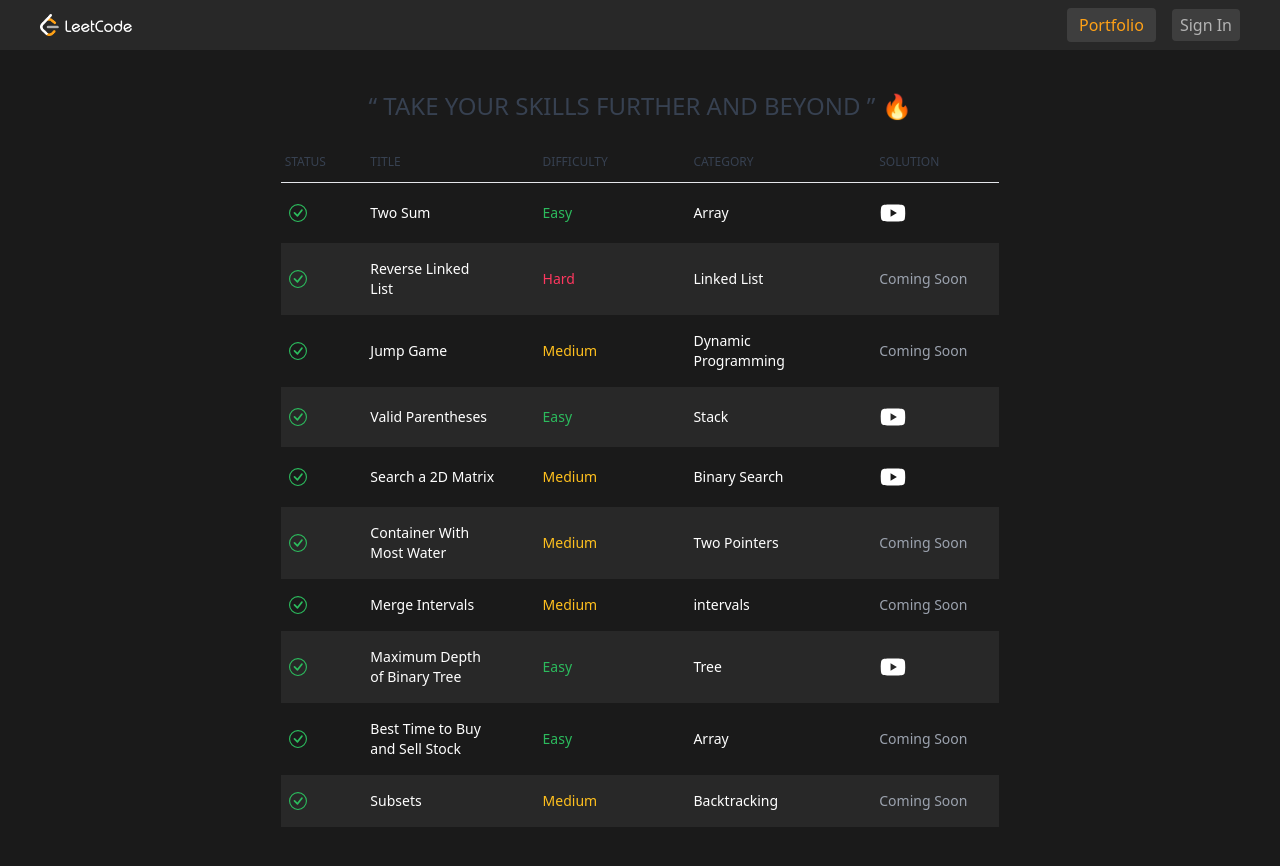
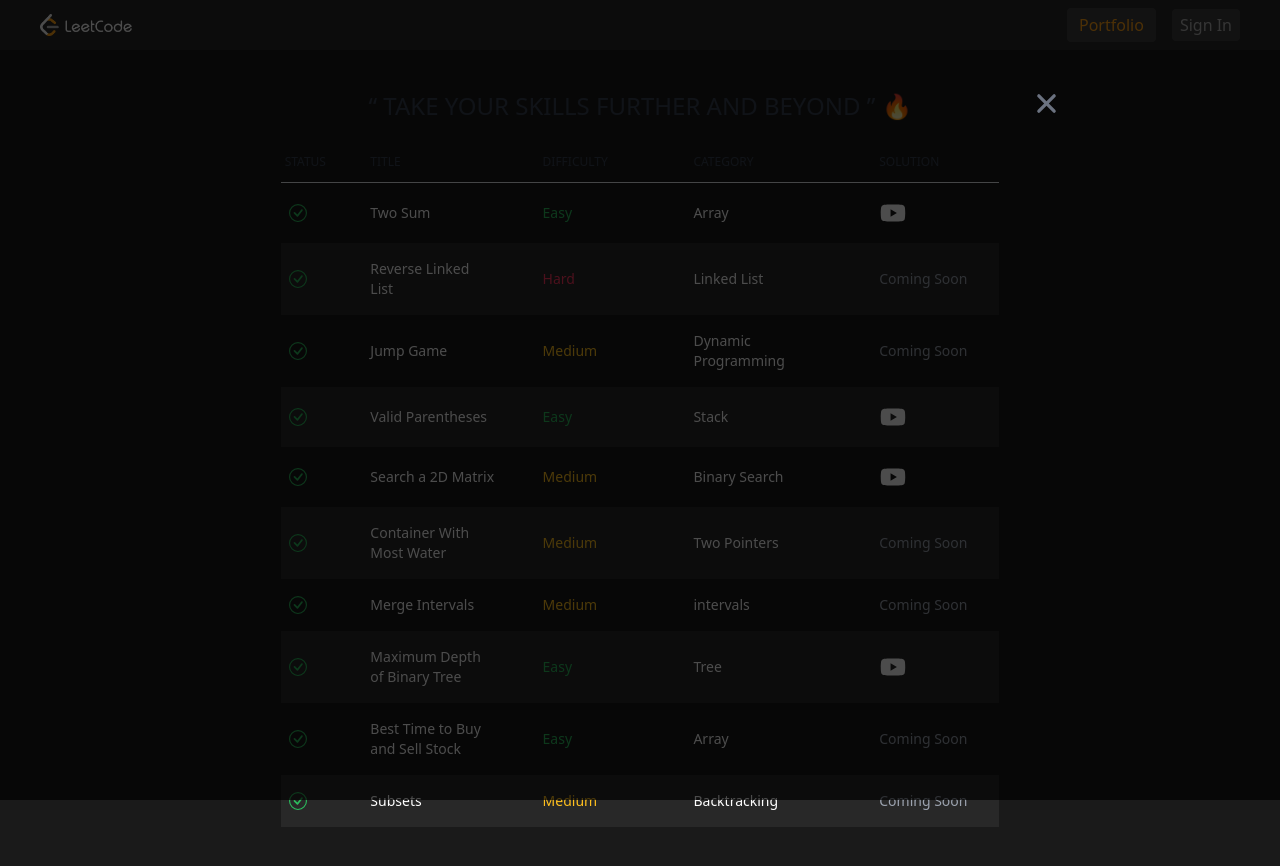
Before and after one commit to aymak91/1337Code, a Next.js app: page / in a window 1280 px wide. Built offline with nearby package versions, Linux system fonts and the light colour scheme.

Commit message:
add youtube component

```diff
--- a/src/components/ProblemsTable/ProblemsTable.tsx
+++ b/src/components/ProblemsTable/ProblemsTable.tsx
@@ -1,16 +1,19 @@
-import React from 'react';
+import React, { useState } from 'react';
 import { problems } from '@/mockProblems/problems';
 import {BsCheckCircle} from 'react-icons/bs'
 import Link from "next/link";
 import {AiFillYoutube} from "react-icons/ai"
+import { IoClose } from 'react-icons/io5';
+import YouTube from "react-youtube";
 
 type ProblemsTableProps = {
 
 };
 
 const ProblemsTable:React.FC<ProblemsTableProps> = () => {
-
+    const [youtubePlayer, setYoutubePlayer] = useState()
     return (
+        <>
             <tbody className='text-white'>
                 {problems.map((doc, i) => {
                     const difficultyColor = doc.difficulty === "Easy" ? "text-dark-green-s" : doc.difficulty === "Medium" ? "text-dark-yellow" : "text-dark-pink"
@@ -44,6 +47,18 @@
                     )
                 })}
             </tbody>
+            <tfoot className='fixed top-0 left-0 h-screen w-screen flex items-center justify-center ' >
+                <div className='bg-black z-10 opacity-70 top-0 left-0 w-screen h-screen absolute'></div>
+                <div className='w-full z-50 h-full px-6 relative max-w-4xl'>
+                    <div className='w-full h-full flex items-center justify-center relative'>
+                        <div className='w-full relative'>
+                            <IoClose fontSize={"35"} className='cursor-pointer absolute -top-16 right-0'  />
+                            <YouTube videoId={"xty7fr-k0TU"} loading='lazy' iframeClassName='w-full min-h-[500px]' />
+                        </div>
+                    </div>
+                </div>
+            </tfoot>
+        </>
     )
 }
 export default ProblemsTable;
```
Lines whose indentation alone changed are shown as unchanged.
